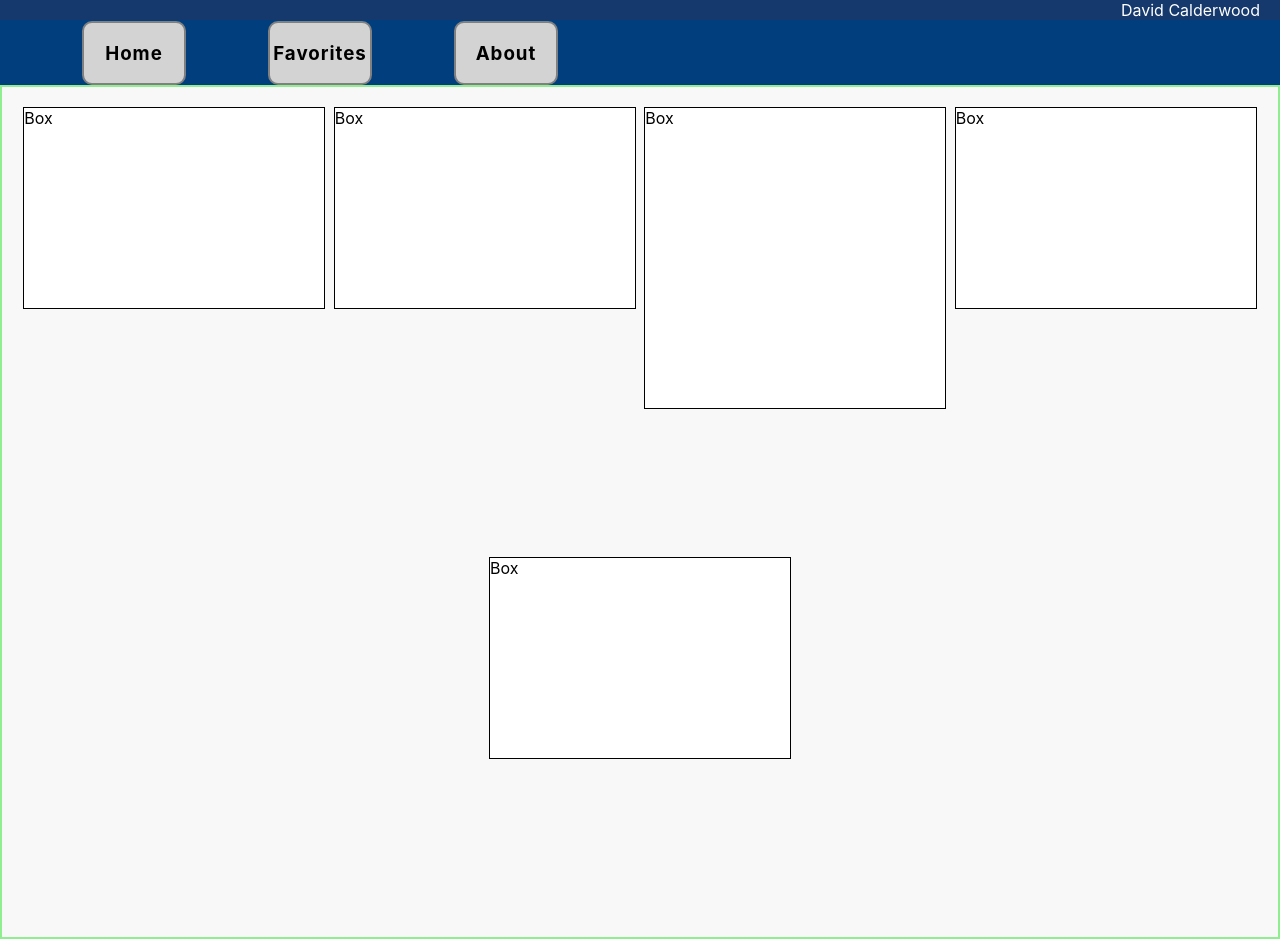
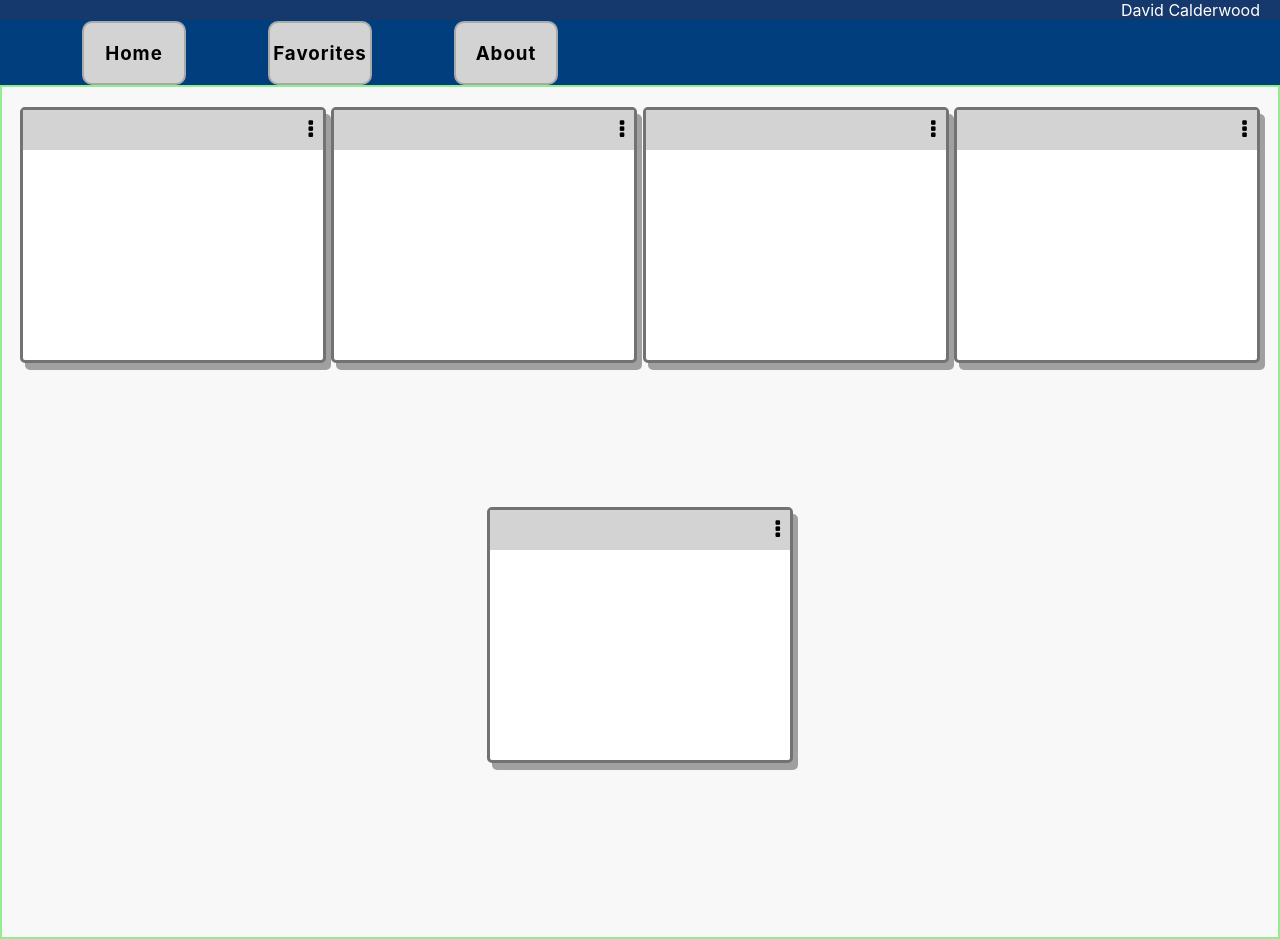
Before and after one commit to davecalderwood/New-and-improved-profile, a React (Create React App) app: page / in a window 1280 px wide. Built offline with nearby package versions, Linux system fonts and the light colour scheme.

Commit message:
updates to home screen/added fa

```diff
--- a/public/index.html
+++ b/public/index.html
@@ -3,6 +3,7 @@
   <head>
     <meta charset="utf-8" />
     <link rel="shortcut icon" href="waterski.jpg" />
+    <link href="//maxcdn.bootstrapcdn.com/font-awesome/4.1.0/css/font-awesome.min.css" rel="stylesheet">
     <meta name="viewport" content="width=device-width, initial-scale=1" />
     <meta name="theme-color" content="#000000" />
     <meta
--- a/src/App.scss
+++ b/src/App.scss
@@ -70,7 +70,7 @@ html, body {
     margin-top: 1px;
     border-radius: 10px;
     color: black;
-    border: 2px solid gray;
+    border: 2px solid darkgray;
     background: lightgray;
     letter-spacing: 1px;
     cursor: pointer;
@@ -86,7 +86,7 @@ html, body {
   }
 }
 
-@media screen and (max-width: 620px) {
+@media screen and (max-width: 700px) {
   .header-links {
     width: 100%;
     justify-content: space-evenly;
@@ -115,11 +115,27 @@ html, body {
  justify-content: space-evenly;
 
   .box {
-    height: 200px;
+    height: 250px;
     width: 300px;
-    border: 1px solid black;
+    border: 3px solid rgb(114, 114, 114);
     background: white;
     margin-bottom: 10px;
+    border-radius: 5px;
+    -webkit-box-shadow: 5px 7px #a0a0a0;
+    -moz-box-shadow: 5px 7px #a0a0a0;
+    box-shadow: 5px 7px #a0a0a0;
+
+    .box-header {
+      width: 100%;
+      height: 40px;
+      background: lightgray;
+
+      i {
+        float: right;
+        line-height: 40px;
+        margin-right: 10px;
+      }
+    }
   }
   .box2 {
     height: 300px;
@@ -129,3 +145,5 @@ html, body {
     margin-bottom: 10px;
   }
 }
+// About.js css ------------------------------------------------------------------------------
+// Favorites.js css ------------------------------------------------------------------------------
--- a/src/pages/Home.js
+++ b/src/pages/Home.js
@@ -5,11 +5,21 @@ export default class Home extends Component {
     render() {
         return (
             <div className="homepage">
-                <div className="box">Box</div>
-                <div className="box">Box</div>
-                <div className="box2">Box</div>
-                <div className="box">Box</div>
-                <div className="box">Box</div>
+                <div className="box">
+                    <div className="box-header"><i className="fa fa-ellipsis-v fa-lg"></i></div>
+                </div>
+                <div className="box">
+                    <div className="box-header"><i className="fa fa-ellipsis-v fa-lg"></i></div>
+                </div>
+                <div className="box">
+                    <div className="box-header"><i className="fa fa-ellipsis-v fa-lg"></i></div>
+                </div>
+                <div className="box">
+                    <div className="box-header"><i className="fa fa-ellipsis-v fa-lg"></i></div>
+                </div>
+                <div className="box">
+                    <div className="box-header"><i className="fa fa-ellipsis-v fa-lg"></i></div>
+                </div>
             </div>
         );
     }
```
